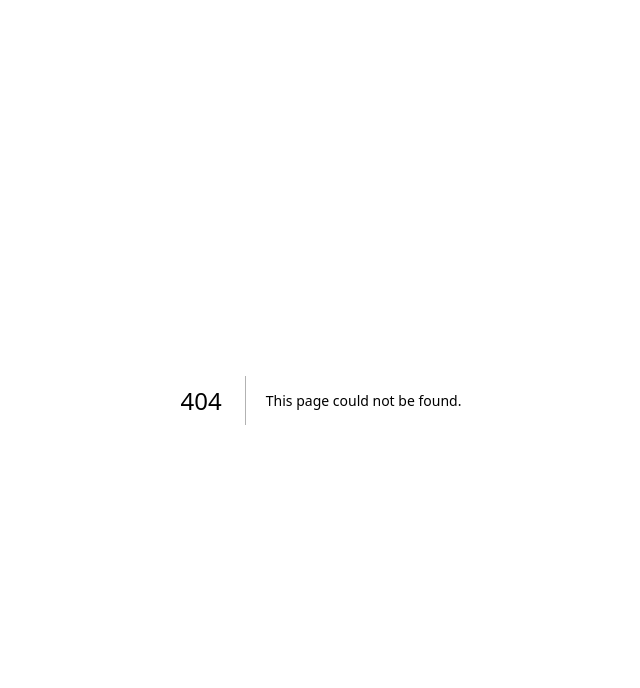
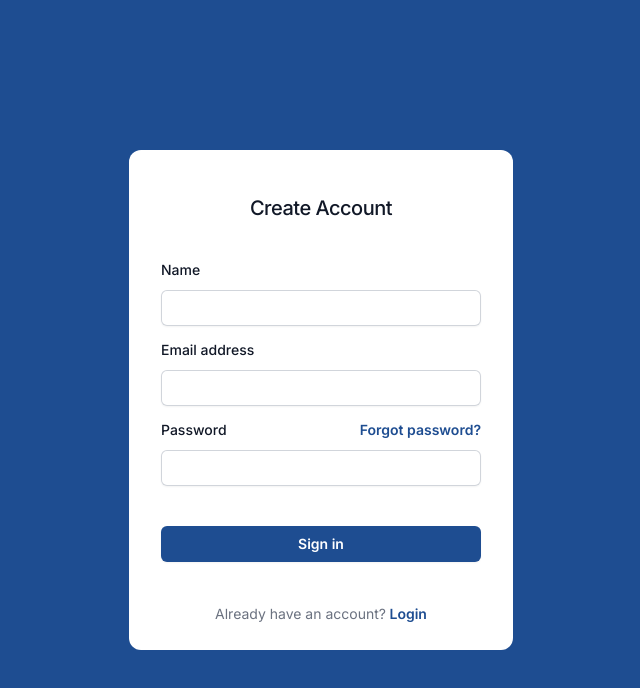
Before and after one commit to Priyanshu1609/facebookhelpdesk, a Next.js app: page /register in a window 1280 px wide. Before the commit this address had no page. Shown: the top 688 px of the page, without its empty margins (319-959 px from the left). Built offline with nearby package versions, Linux system fonts and the light colour scheme.

Commit message:
ui changes

```diff
--- a/src/components/Layout.jsx
+++ b/src/components/Layout.jsx
@@ -2,6 +2,9 @@
 import * as React from 'react';
 
 import { siteConfig } from '@/constant/config';
+import { Inter } from 'next/font/google'
+
+const inter = Inter({ subsets: ['latin'] })
 
 export const metadata = {
   title: {
@@ -44,6 +47,6 @@ export default function Layout({
   children,
 }) {
   return (
-    <>{children}</>
+    <main className={`flex min-h-screen w-full items-center justify-between  ${inter.className}`}>{children}</main>
   );
 }
--- a/src/pages/_app.jsx
+++ b/src/pages/_app.jsx
@@ -1,5 +1,8 @@
+import Layout from '@/components/Layout'
 import '@/styles/globals.css'
 
 export default function App({ Component, pageProps }) {
-  return <Component {...pageProps} />
+  return (<Layout>
+    <Component {...pageProps} />
+  </Layout>)
 }
--- /dev/null
+++ b/src/pages/dashboard.jsx
@@ -0,0 +1,9 @@
+import React from 'react'
+
+const Dashboard = () => {
+    return (
+        <div>Dashboard</div>
+    )
+}
+
+export default Dashboard
--- a/src/pages/index.jsx
+++ b/src/pages/index.jsx
@@ -1,13 +1,31 @@
 import Image from 'next/image'
-import { Inter } from 'next/font/google'
-
-const inter = Inter({ subsets: ['latin'] })
+import { useRouter } from 'next/router';
+import { useState } from 'react'
 
 export default function Home() {
+
+  const router = useRouter();
+
+  const [isFaceBookConnected, setIsFaceBookConnected] = useState(true);
   return (
     <main
-      className={`flex min-h-screen flex-col items-center justify-between p-24 ${inter.className}`}
+      className='bg-[#1E4D91] h-screen w-full flex items-center justify-center'
     >
+      {
+        !isFaceBookConnected ? (
+          <div className='flex  flex-col justify-center px-6 pt-10 pb-6 lg:px-8 bg-white rounded-xl mx-4 sm:max-w-sm sm:w-full text-center'>
+            <p>Facebook Page Integration</p>
+            <button type="submit" className="mt-10 flex w-full justify-center rounded-md bg-[#1E4D91] px-3 py-1.5 text-sm font-semibold leading-6 text-white shadow-sm hover:bg-[#1E4D91] focus-visible:outline focus-visible:outline-2 focus-visible:outline-offset-2 focus-visible:outline-[#1E4D91]">Connect Page</button>
+          </div>
+        ) :
+          <div className='flex  flex-col justify-center px-6 pt-10 pb-6 lg:px-8 bg-white rounded-xl mx-4 sm:max-w-sm sm:w-full text-center'>
+            <p>Facebook Page Integration</p>
+            <p className='mt-2'>Integrated Page : <span className='font-semibold'>Amazon Business</span></p>
+            <button type="submit" className="mt-10 flex w-full justify-center rounded-md bg-red-500 px-3 py-1.5 text-sm font-semibold leading-6 text-white shadow-sm hover:bg-red-700 focus-visible:outline focus-visible:outline-2 focus-visible:outline-offset-2 focus-visible:outline-red-700">Delete Integration</button>
+            <button onClick={() => router.push("/dashboard")} type="submit" className="mt-4 flex w-full justify-center rounded-md bg-[#1E4D91] px-3 py-1.5 text-sm font-semibold leading-6 text-white shadow-sm hover:bg-[#1E4D91] focus-visible:outline focus-visible:outline-2 focus-visible:outline-offset-2 focus-visible:outline-[#1E4D91]">Reply To Messages</button>
+          </div>
+      }
+
 
     </main>
   )
--- /dev/null
+++ b/src/pages/login.jsx
@@ -0,0 +1,47 @@
+import React from 'react'
+
+const Login = () => {
+    return (
+        <main className='bg-[#1E4D91] h-screen w-full flex items-center justify-center'>
+            <div className="flex  flex-col justify-center px-6 pt-10 pb-6 lg:px-8 bg-white rounded-xl mx-4 sm:max-w-sm sm:w-full">
+                <div className="sm:mx-auto sm:w-full sm:max-w-sm">
+                    <h2 className=" text-center text-xl font-medium leading-9 tracking-tight text-gray-900">Login to your account</h2>
+                </div>
+
+                <div className="mt-10 sm:mx-auto sm:w-full sm:max-w-sm">
+                    <form className="space-y-3" action="#" method="POST">
+                        <div>
+                            <label for="email" className="block text-sm font-medium leading-6 text-gray-900">Email address</label>
+                            <div className="mt-2">
+                                <input id="email" name="email" type="email" autocomplete="email" required className="block w-full rounded-md border-0 py-1.5 text-gray-900 shadow-sm ring-1 ring-inset ring-gray-300 placeholder:text-gray-400 focus:ring-2 focus:ring-inset focus:ring-[#1E4D91] sm:text-sm sm:leading-6" />
+                            </div>
+                        </div>
+
+                        <div>
+                            <div className="flex items-center justify-between">
+                                <label for="password" className="block text-sm font-medium leading-6 text-gray-900">Password</label>
+                                <div className="text-sm">
+                                    <a href="#" className="font-semibold text-[#1E4D91] hover:text-[#1E4D91]">Forgot password?</a>
+                                </div>
+                            </div>
+                            <div className="mt-2">
+                                <input id="password" name="password" type="password" autocomplete="current-password" required className="block w-full rounded-md border-0 py-1.5 text-gray-900 shadow-sm ring-1 ring-inset ring-gray-300 placeholder:text-gray-400 focus:ring-2 focus:ring-inset focus:ring-[#1E4D91] sm:text-sm sm:leading-6" />
+                            </div>
+                        </div>
+
+                        <div>
+                            <button type="submit" className="mt-10 flex w-full justify-center rounded-md bg-[#1E4D91] px-3 py-1.5 text-sm font-semibold leading-6 text-white shadow-sm hover:bg-[#1E4D91] focus-visible:outline focus-visible:outline-2 focus-visible:outline-offset-2 focus-visible:outline-[#1E4D91]">Sign in</button>
+                        </div>
+                    </form>
+
+                    <p className="mt-10 text-center text-sm text-gray-500">
+                        New to App?
+                        <a href="#" className="font-semibold leading-6 text-[#1E4D91] hover:text-[#1E4D91]"> SignUp</a>
+                    </p>
+                </div>
+            </div>
+        </main>
+    )
+}
+
+export default Login
--- /dev/null
+++ b/src/pages/register.jsx
@@ -0,0 +1,53 @@
+import React from 'react'
+
+const Register = () => {
+    return (
+        <main className='bg-[#1E4D91] h-screen w-full flex items-center justify-center'>
+            <div className="flex  flex-col justify-center px-6 pt-10 pb-6 lg:px-8 bg-white rounded-xl mx-4 sm:max-w-sm sm:w-full">
+                <div className="sm:mx-auto sm:w-full sm:max-w-sm">
+                    <h2 className=" text-center text-xl font-medium leading-9 tracking-tight text-gray-900">Create Account</h2>
+                </div>
+
+                <div className="mt-8 sm:mx-auto sm:w-full sm:max-w-sm">
+                    <form className="space-y-3" action="#" method="POST">
+                        <div>
+                            <label for="name" className="block text-sm font-medium leading-6 text-gray-900">Name</label>
+                            <div className="mt-2">
+                                <input id="name" name="name" type="text" autocomplete="name" required className="block w-full rounded-md border-0 py-1.5 text-gray-900 shadow-sm ring-1 ring-inset ring-gray-300 placeholder:text-gray-400 focus:ring-2 focus:ring-inset focus:ring-[#1E4D91] sm:text-sm sm:leading-6" />
+                            </div>
+                        </div>
+                        <div>
+                            <label for="email" className="block text-sm font-medium leading-6 text-gray-900">Email address</label>
+                            <div className="mt-2">
+                                <input id="email" name="email" type="email" autocomplete="email" required className="block w-full rounded-md border-0 py-1.5 text-gray-900 shadow-sm ring-1 ring-inset ring-gray-300 placeholder:text-gray-400 focus:ring-2 focus:ring-inset focus:ring-[#1E4D91] sm:text-sm sm:leading-6" />
+                            </div>
+                        </div>
+
+                        <div>
+                            <div className="flex items-center justify-between">
+                                <label for="password" className="block text-sm font-medium leading-6 text-gray-900">Password</label>
+                                <div className="text-sm">
+                                    <a href="#" className="font-semibold text-[#1E4D91] hover:text-[#1E4D91]">Forgot password?</a>
+                                </div>
+                            </div>
+                            <div className="mt-2">
+                                <input id="password" name="password" type="password" autocomplete="current-password" required className="block w-full rounded-md border-0 py-1.5 text-gray-900 shadow-sm ring-1 ring-inset ring-gray-300 placeholder:text-gray-400 focus:ring-2 focus:ring-inset focus:ring-[#1E4D91] sm:text-sm sm:leading-6" />
+                            </div>
+                        </div>
+
+                        <div>
+                            <button type="submit" className="mt-10 flex w-full justify-center rounded-md bg-[#1E4D91] px-3 py-1.5 text-sm font-semibold leading-6 text-white shadow-sm hover:bg-[#1E4D91] focus-visible:outline focus-visible:outline-2 focus-visible:outline-offset-2 focus-visible:outline-[#1E4D91]">Sign in</button>
+                        </div>
+                    </form>
+
+                    <p className="mt-10 text-center text-sm text-gray-500">
+                        Already have an account?
+                        <a href="#" className="font-semibold leading-6 text-[#1E4D91] hover:text-[#1E4D91]"> Login</a>
+                    </p>
+                </div>
+            </div>
+        </main>
+    )
+}
+
+export default Register
--- a/src/styles/globals.css
+++ b/src/styles/globals.css
@@ -1,27 +1,3 @@
 @tailwind base;
 @tailwind components;
 @tailwind utilities;
-
-:root {
-  --foreground-rgb: 0, 0, 0;
-  --background-start-rgb: 214, 219, 220;
-  --background-end-rgb: 255, 255, 255;
-}
-
-@media (prefers-color-scheme: dark) {
-  :root {
-    --foreground-rgb: 255, 255, 255;
-    --background-start-rgb: 0, 0, 0;
-    --background-end-rgb: 0, 0, 0;
-  }
-}
-
-body {
-  color: rgb(var(--foreground-rgb));
-  background: linear-gradient(
-      to bottom,
-      transparent,
-      rgb(var(--background-end-rgb))
-    )
-    rgb(var(--background-start-rgb));
-}
--- a/tailwind.config.js
+++ b/tailwind.config.js
@@ -10,18 +10,7 @@ export default {
       },
       colors: {
         primary: {
-          // Customize it on globals.css :root
-          50: 'rgb(var(--tw-color-primary-50) / <alpha-value>)',
-          100: 'rgb(var(--tw-color-primary-100) / <alpha-value>)',
-          200: 'rgb(var(--tw-color-primary-200) / <alpha-value>)',
-          300: 'rgb(var(--tw-color-primary-300) / <alpha-value>)',
-          400: 'rgb(var(--tw-color-primary-400) / <alpha-value>)',
-          500: 'rgb(var(--tw-color-primary-500) / <alpha-value>)',
-          600: 'rgb(var(--tw-color-primary-600) / <alpha-value>)',
-          700: 'rgb(var(--tw-color-primary-700) / <alpha-value>)',
-          800: 'rgb(var(--tw-color-primary-800) / <alpha-value>)',
-          900: 'rgb(var(--tw-color-primary-900) / <alpha-value>)',
-          950: 'rgb(var(--tw-color-primary-950) / <alpha-value>)',
+          400: "#1E4D91"
         },
         dark: '#222222',
       },
```
